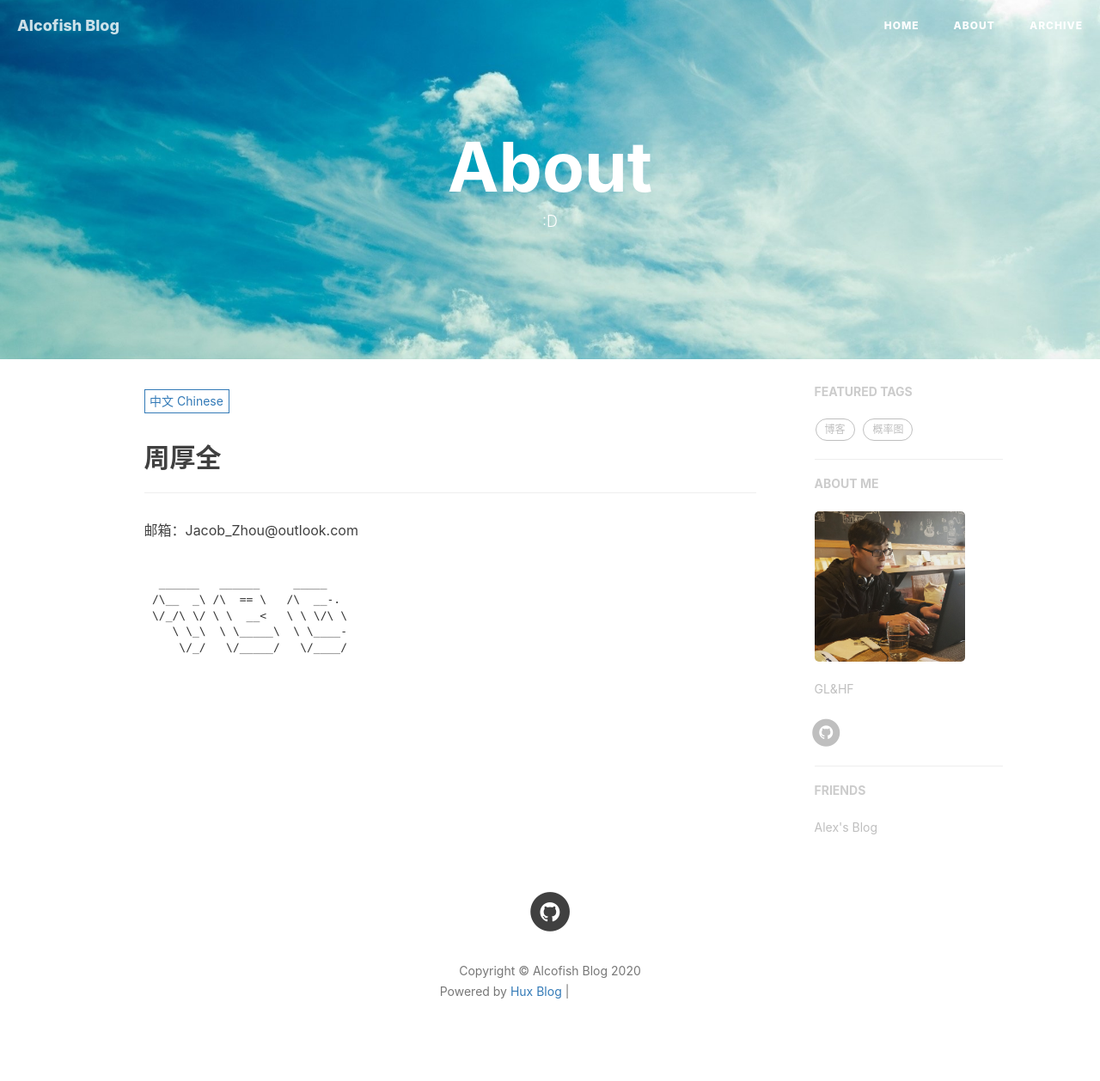
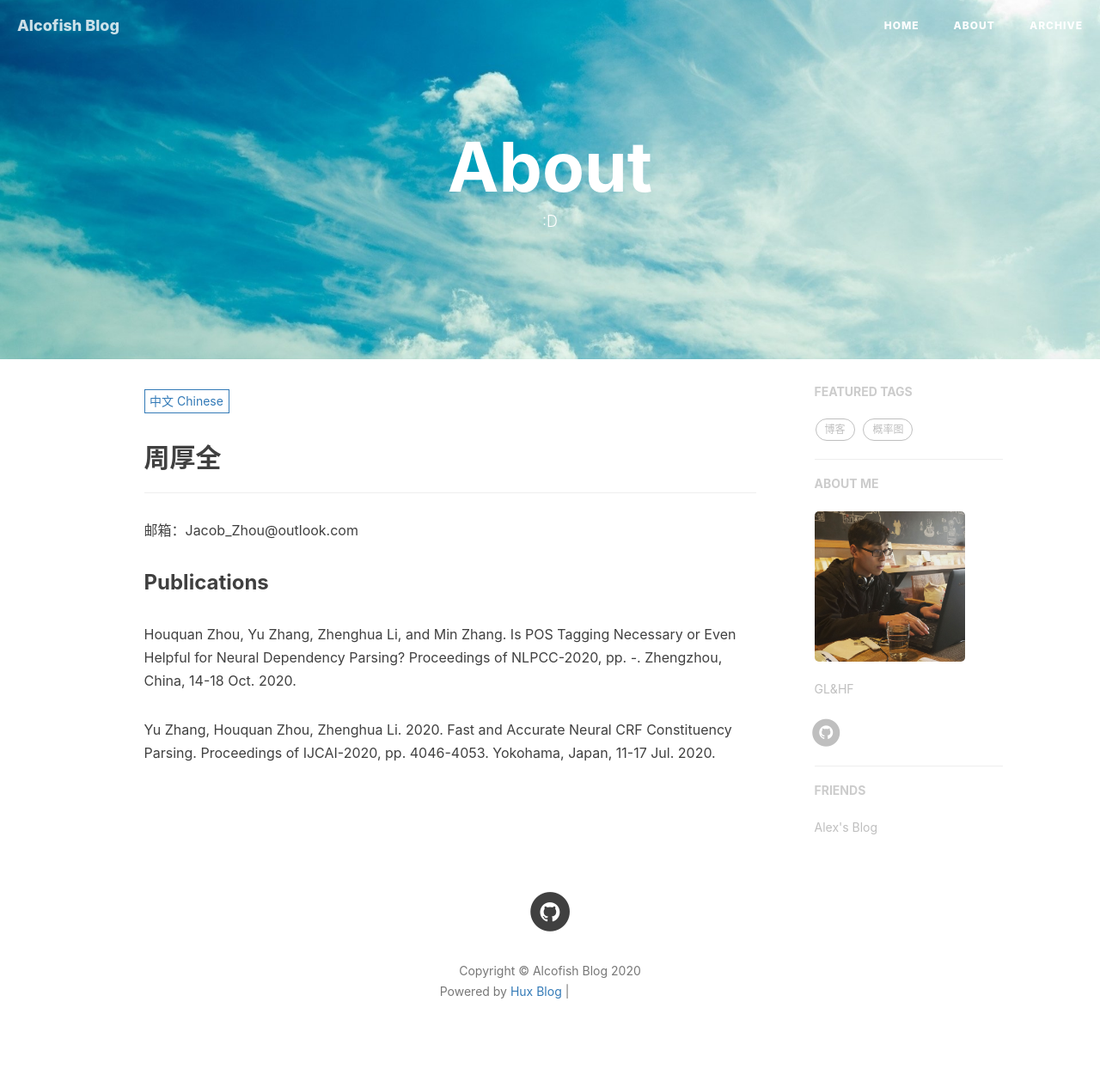
Before and after one commit to Jacob-Zhou/jacob-zhou.github.io, a Jekyll site: the page built from about.html, in a window 1280 px wide. Shown: the whole page at 86% size. Built offline with Jekyll 4.4.1, drawn with Linux system fonts in a browser that asks for light colours; nearby versions of some CDN libraries; comment, search, counter and statistics services are not loaded; grey boxes are pictures that could not be loaded.

Commit message:
Add Publications

```diff
--- a/_includes/about/zh.md
+++ b/_includes/about/zh.md
@@ -2,9 +2,8 @@
 ---
 邮箱：Jacob_Zhou@outlook.com
 
-<pre style="background-color: transparent;border: 0;"><nobr>&nbsp;______&nbsp;&nbsp;&nbsp;______&nbsp;&nbsp;&nbsp;&nbsp;&nbsp;_____&nbsp;&nbsp;&nbsp;&nbsp;<br>
-/\__&nbsp;&nbsp;_\&nbsp;/\&nbsp;&nbsp;==&nbsp;\&nbsp;&nbsp;&nbsp;/\&nbsp;&nbsp;__-.&nbsp;&nbsp;<br>
-\/_/\&nbsp;\/&nbsp;\&nbsp;\&nbsp;&nbsp;__&lt;&nbsp;&nbsp;&nbsp;\&nbsp;\&nbsp;\/\&nbsp;\&nbsp;<br>
-&nbsp;&nbsp;&nbsp;\&nbsp;\_\&nbsp;&nbsp;\&nbsp;\_____\&nbsp;&nbsp;\&nbsp;\____-&nbsp;<br>
-&nbsp;&nbsp;&nbsp;&nbsp;\/_/&nbsp;&nbsp;&nbsp;\/_____/&nbsp;&nbsp;&nbsp;\/____/&nbsp;<br>
-&nbsp;&nbsp;&nbsp;&nbsp;&nbsp;&nbsp;&nbsp;&nbsp;&nbsp;&nbsp;&nbsp;&nbsp;&nbsp;&nbsp;&nbsp;&nbsp;&nbsp;&nbsp;&nbsp;&nbsp;&nbsp;&nbsp;&nbsp;&nbsp;&nbsp;&nbsp;&nbsp;&nbsp;&nbsp;&nbsp;</nobr></pre>
+### Publications
+
+Houquan Zhou, Yu Zhang, Zhenghua Li, and Min Zhang. Is POS Tagging Necessary or Even Helpful for Neural Dependency Parsing? Proceedings of NLPCC-2020, pp. *-*. Zhengzhou, China, 14-18 Oct. 2020.
+
+Yu Zhang, Houquan Zhou, Zhenghua Li. 2020. Fast and Accurate Neural CRF Constituency Parsing. Proceedings of IJCAI-2020, pp. 4046-4053. Yokohama, Japan, 11-17 Jul. 2020.
```
